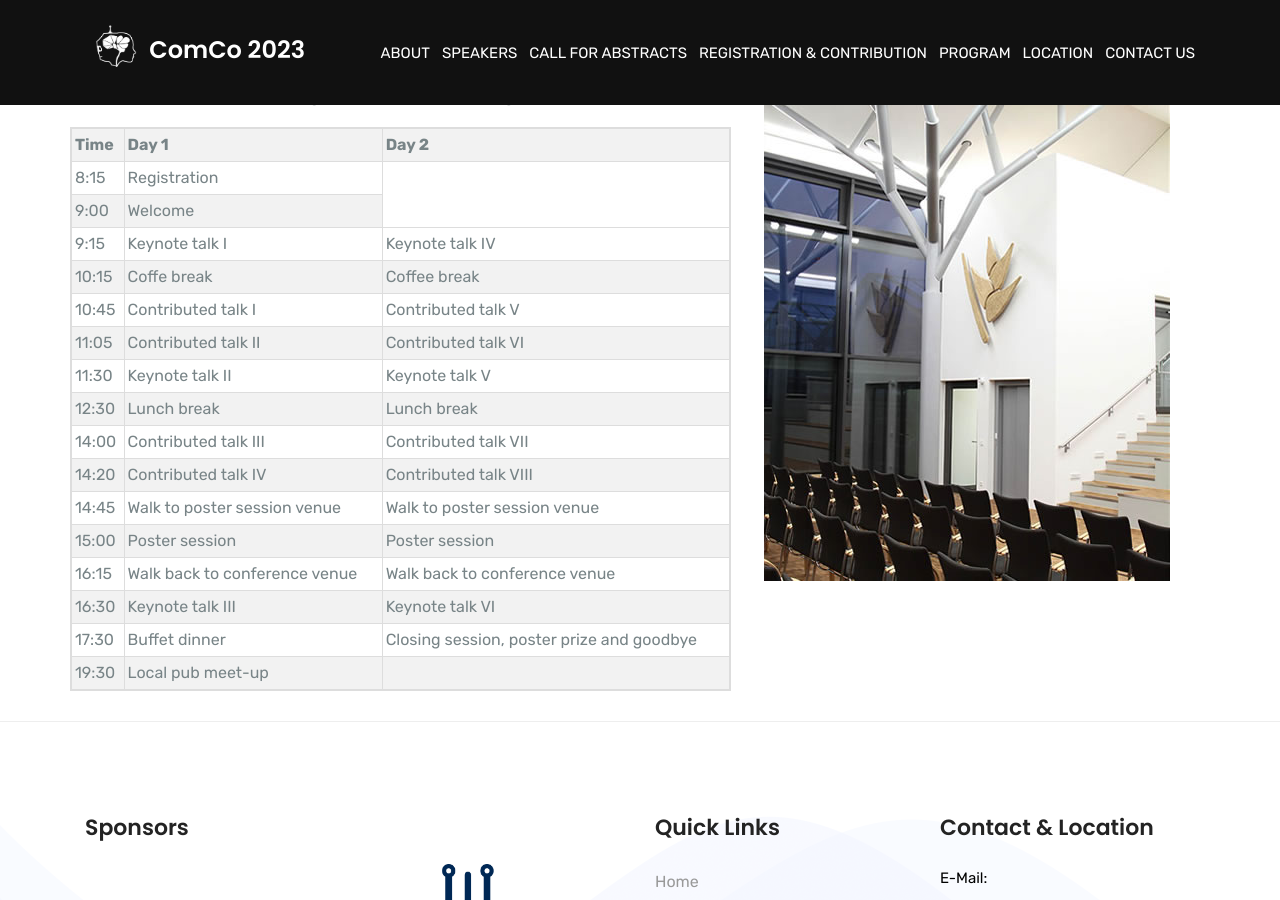
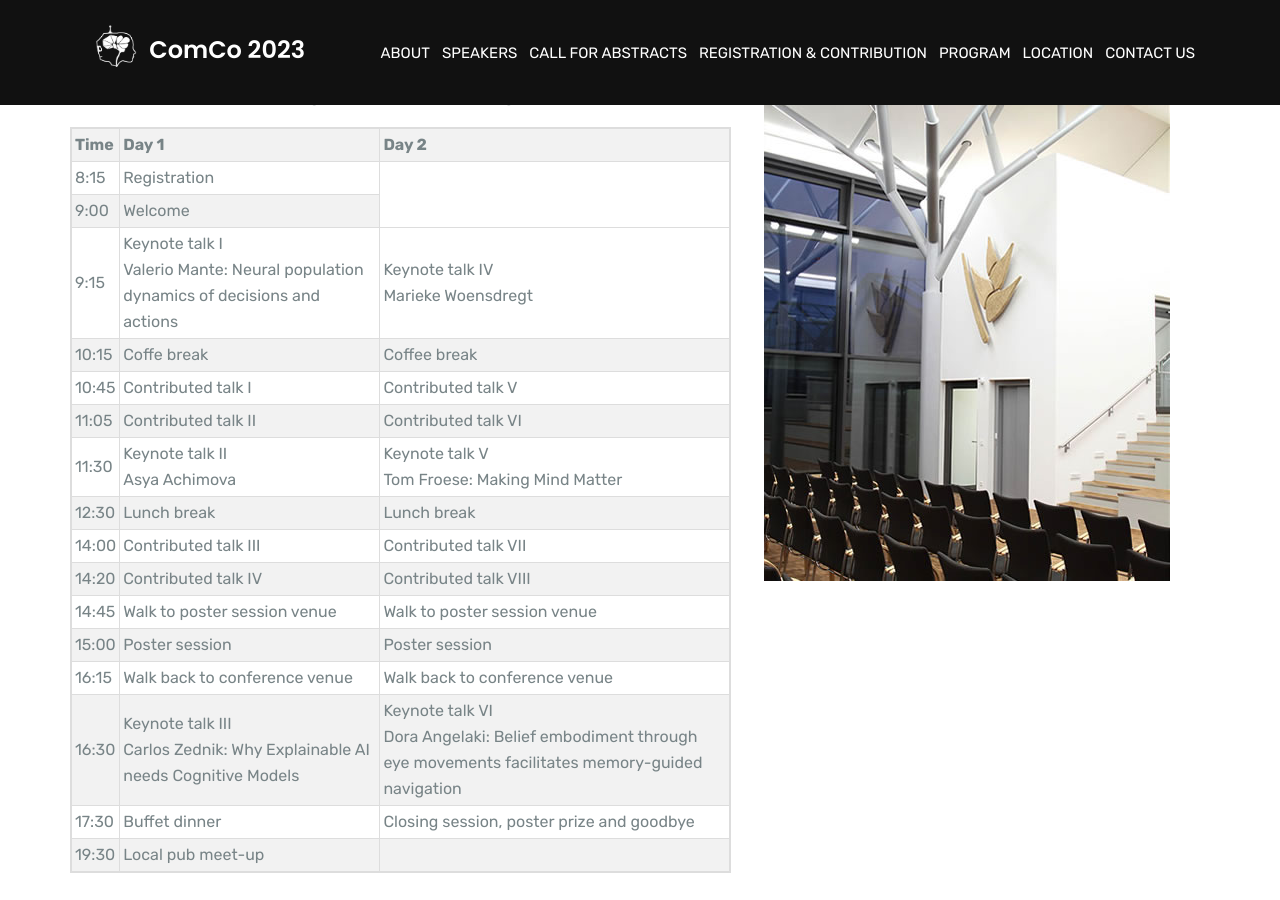
Before and after one commit to comco23/comco23.github.io, a Jekyll site: the page built from program.html, in a window 1280 px wide and 900 px high, scrolled down 563 px. Built offline with Jekyll 4.4.1, drawn with Linux system fonts in a browser that asks for light colours; grey boxes are pictures that could not be loaded.

```diff
--- a/program.html
+++ b/program.html
@@ -38,8 +38,10 @@ permalink: /program
               </tr>
               <tr>
                   <td>9:15</td>
-                  <td>Keynote talk I</td>
-                  <td>Keynote talk IV</td>
+                  <td>Keynote talk I<br>
+                    Valerio Mante: Neural population dynamics of decisions and actions</td>
+                  <td>Keynote talk IV <br>
+                    Marieke Woensdregt</td>
               </tr>
               <tr>
                 <td>10:15</td>
@@ -58,8 +60,10 @@ permalink: /program
               </tr>
               <tr>
                 <td>11:30</td>
-                <td>Keynote talk II</td>
-                <td>Keynote talk V </td>
+                <td>Keynote talk II <br>
+                  Asya Achimova</td>
+                <td>Keynote talk V <br>
+                  Tom Froese: Making Mind Matter</td>
               </tr>
               <tr>
                 <td>12:30</td>
@@ -93,8 +97,10 @@ permalink: /program
               </tr>
               <tr>
                 <td>16:30</td>
-                <td>Keynote talk III</td>
-                <td>Keynote talk VI</td>
+                <td>Keynote talk III <br>
+                  Carlos Zednik: Why Explainable AI needs Cognitive Models</td>
+                <td>Keynote talk VI <br>
+                  Dora Angelaki: Belief embodiment through eye movements facilitates memory-guided navigation</td>
               </tr>
               <tr>
                 <td>17:30</td>
```
Also changed, not shown: speakers.html (+4 -4 lines).
